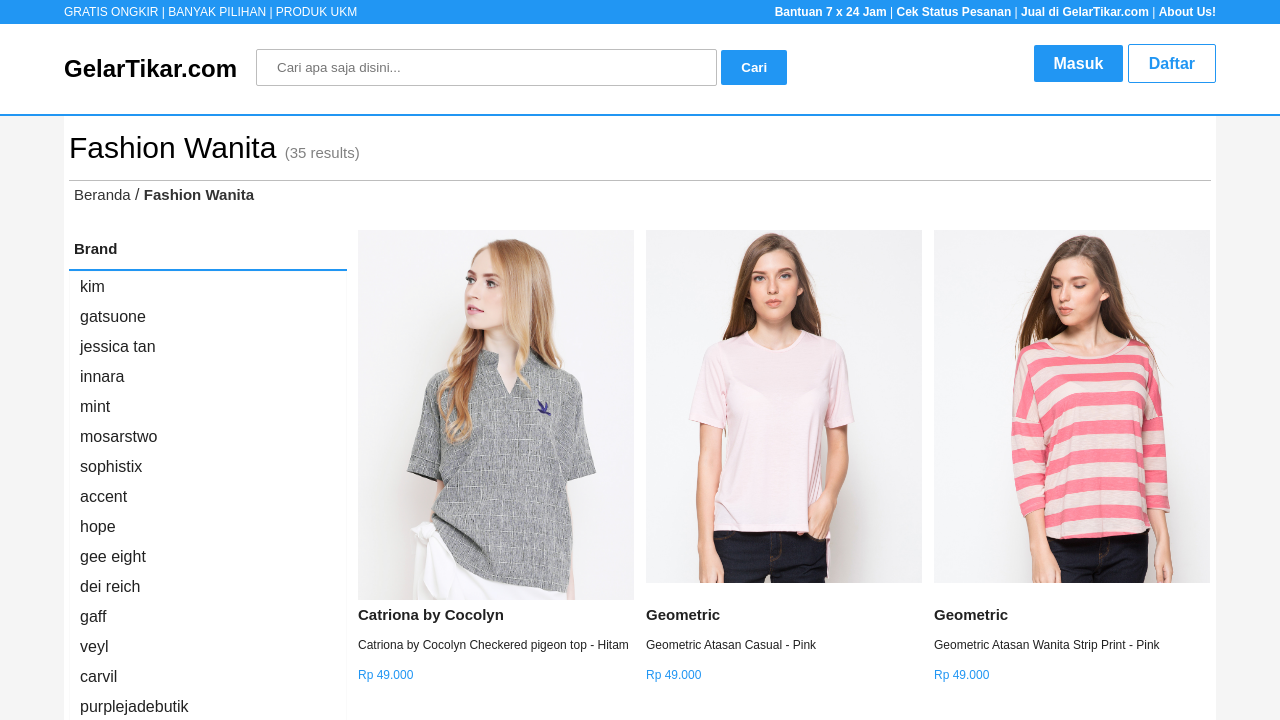
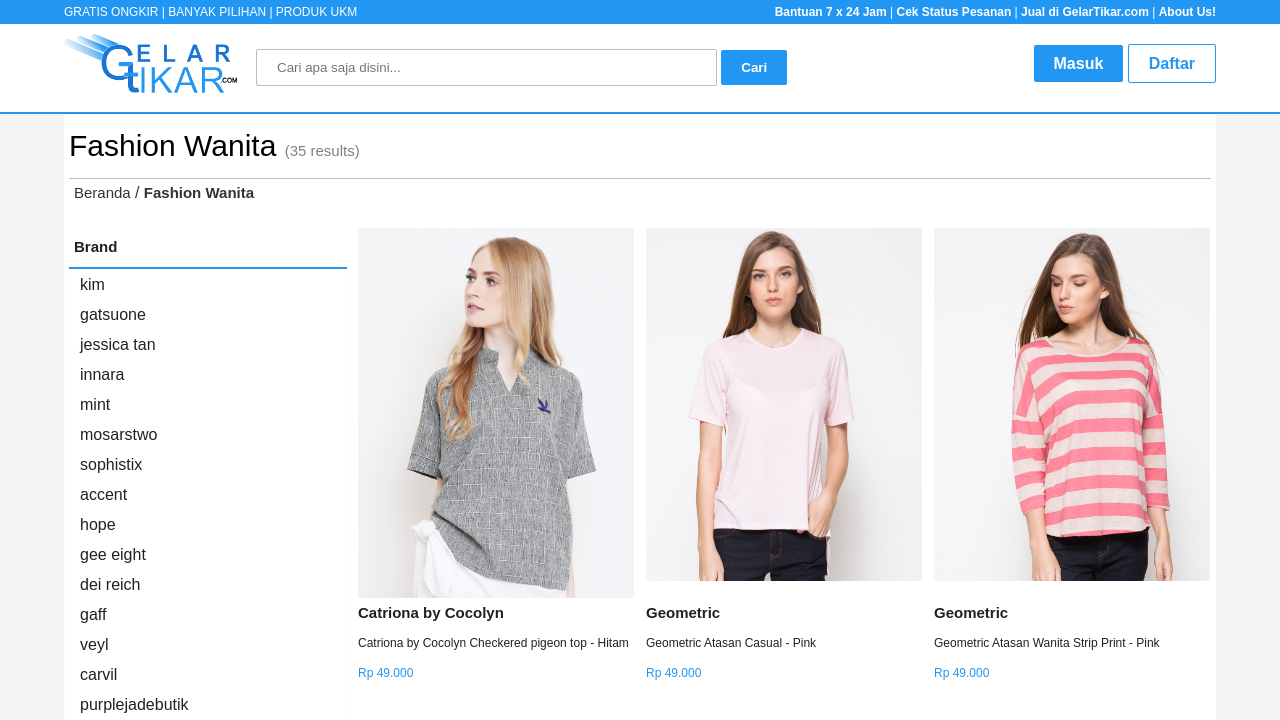
Before and after one commit to evanszul/gelartikar, a PHP site: page /gelartikar/produk.html in a window 1280 px wide. Shown: the top 720 px of the page. Run offline with PHP 8.4, Linux system fonts and the light colour scheme.

Commit message:
buat url ke home

```diff
--- a/beranda_user.php
+++ b/beranda_user.php
@@ -25,7 +25,7 @@ include 'sistem/cek_login.php';
     <div class="container">
       <div class="row">
         <div class="col2">
-          <img class="logo_set" src="./image/logo/logo_web.jpg"/>
+          <a href="http://localhost/gelartikar"><img class="logo_set" src="./image/logo/logo_web.jpg"/></a>
         </div>
         <div class="col6">
           <div class="input-group">
--- a/detail-produk.html
+++ b/detail-produk.html
@@ -20,7 +20,7 @@
     <div class="container nav">
       <div class="row">
         <div class="col2">
-          <img class="logo_set" src="./image/logo/logo_web.jpg"/>
+        <a href="http://localhost/gelartikar">  <img class="logo_set" src="./image/logo/logo_web.jpg"/></a>
         </div>
         <div class="col6">
           <div class="input-group">
--- a/index.html
+++ b/index.html
@@ -16,12 +16,12 @@
       </div>
     </div>
   </div>
-  </div>
+</div>
   <div class="bg-white">
     <div class="container">
       <div class="row">
         <div class="col2">
-          <img class="logo_set" src="./image/logo/logo_web.jpg"/>
+          <a href="http://localhost/gelartikar"><img class="logo_set" src="./image/logo/logo_web.jpg"/></a>
         </div>
         <div class="col6">
           <div class="input-group">
@@ -346,7 +346,7 @@
       </div>
     </div>
   </div>
-  <!-- Akhir menu -->
+<!-- Akhir menu -->
 
 <!-- Content -->
       <div class="container">
--- a/produk.html
+++ b/produk.html
@@ -20,7 +20,7 @@
     <div class="container nav">
       <div class="row">
         <div class="col2">
-          <h2> GelarTikar.com </h2>
+          <a href="http://localhost/gelartikar"><img class="logo_set" src="./image/logo/logo_web.jpg"/></a>
         </div>
         <div class="col6">
           <div class="input-group">
```
